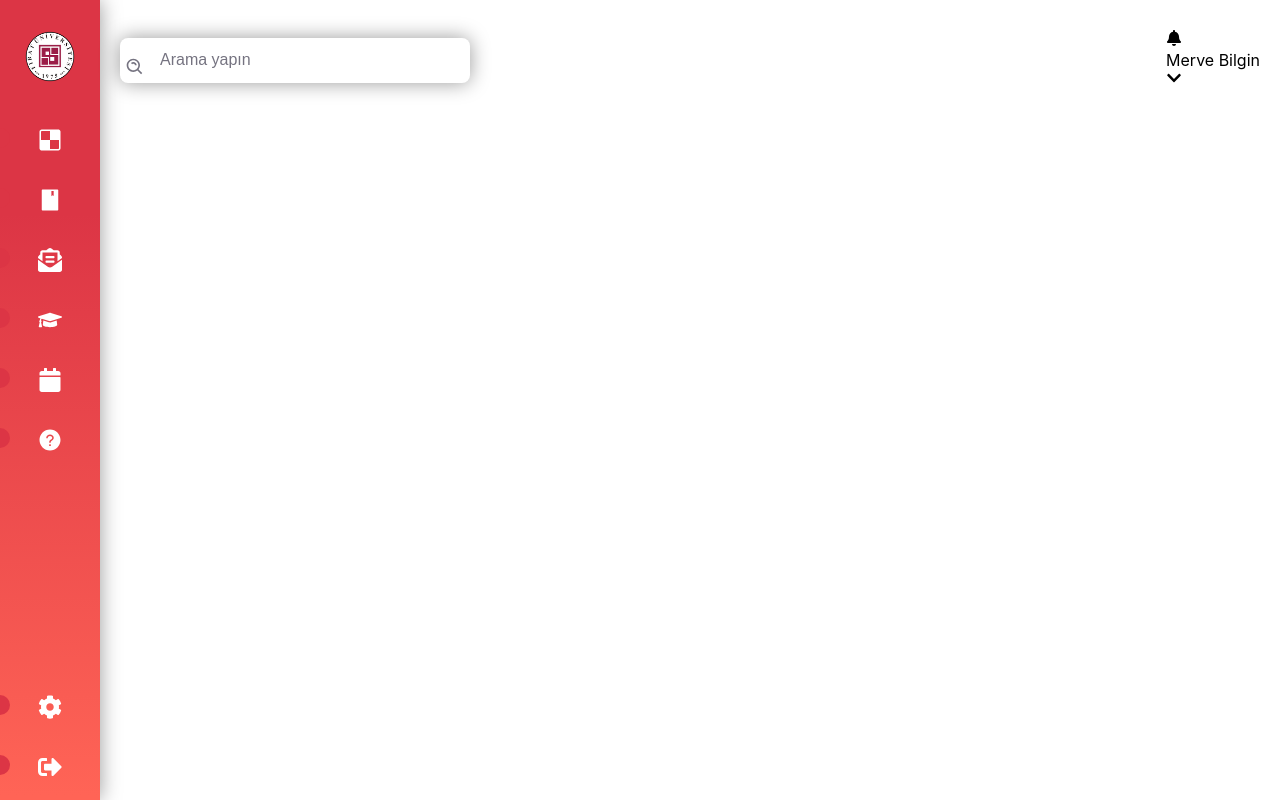
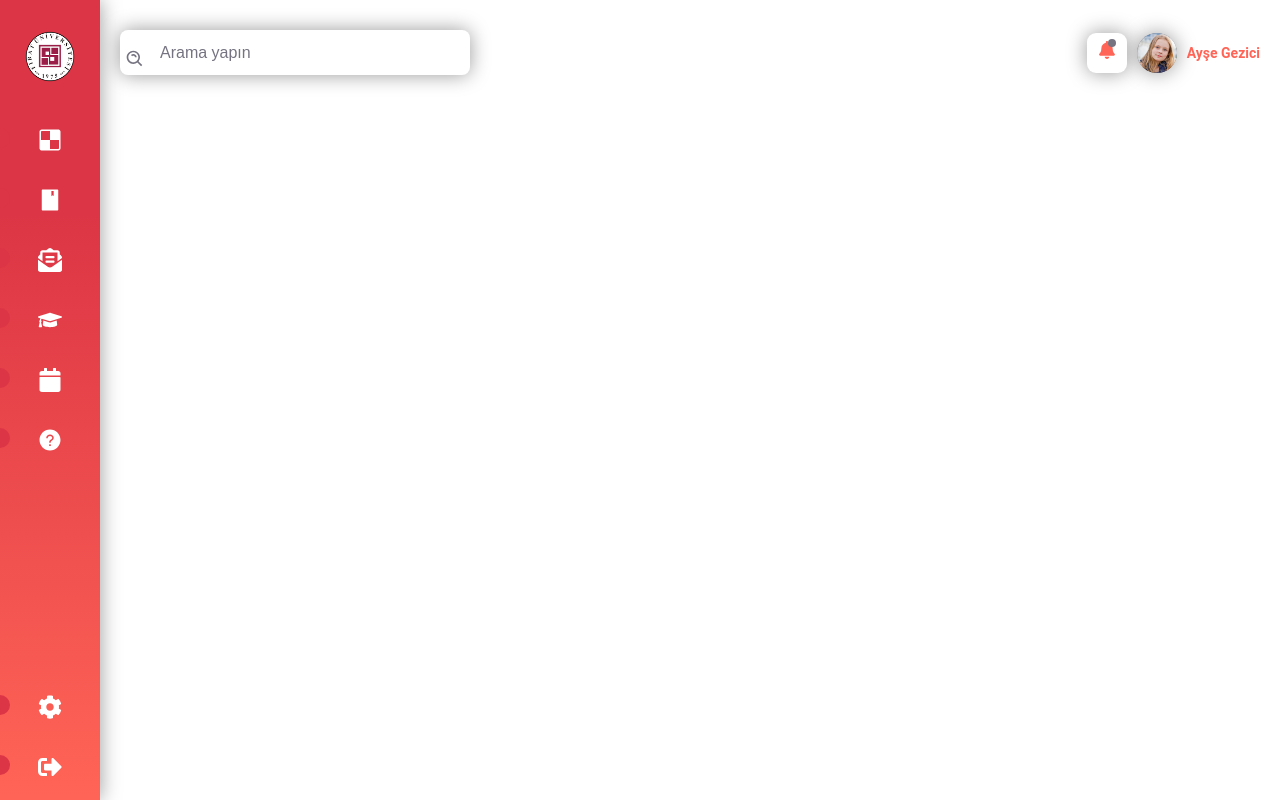
Before and after one commit to Atlantis-Takimi/Atlantis-Frontend, a React (Create React App) app in the folder frontend/: page / in a window 1280 px wide. Built offline with nearby package versions, Linux system fonts and the light colour scheme.

Commit message:
Create profile container in top menu

```diff
--- a/frontend/src/Components/Container/Container.css
+++ b/frontend/src/Components/Container/Container.css
@@ -36,7 +36,7 @@
 
 .topContainer .inputBox i {
     position: absolute;
-    top: 6%;
+    top: 5%;
     left: 9%;
     color: #757380;
     font-size: 20px;
@@ -46,3 +46,81 @@
     line-height: 45px;
 
 }
+
+.topContainer .profileContainer {
+    display: flex;
+    justify-content: center;
+    align-items: center;
+    color: #FF6456;
+    position: relative;
+}
+
+.topContainer .profileContainer .profileIcon {
+    width: 40px;
+    height: 40px;
+    background-color: #fff;
+    border-radius: 0.5em;
+    box-shadow: 0px 0px 20px rgba(0, 0, 0, 0.4);
+    text-align: center;
+    line-height: 40px;
+    font-size: 18px;
+    position: relative;
+}
+
+.topContainer .profileContainer .profileIcon::before {
+    position: absolute;
+    content: "";
+    top: 6px;
+    right: 10.6px;
+    width: 8px;
+    height: 8px;
+    background:#757380;
+    border-radius: 50%;
+}
+
+.topContainer .profileContainer .profileImage {
+    width: 40px;
+    height: 40px;
+    background: #757380;
+    margin: 0px 10px;
+    border-radius: 50%;
+    overflow: hidden;
+    box-shadow: 0px 0px 20px rgba(0, 0, 0, 0.4);
+}
+
+.topContainer .profileContainer .profileImage img{
+    object-fit: cover;
+    width: 100%;
+    height: 100%;
+}
+
+.topContainer .profileContainer .profileName {
+    font-family: "Roboto", sans-serif;
+    font-weight: 600;
+    font-size: 14px;
+}
+
+/*
+1)
+.topContainer .profileContainer .menuChevron {
+    cursor: pointer;
+    font-size: 12px;
+    margin: 0px 10px;
+}*/
+
+@media screen and (max-width: 525px) {
+    .container {
+        width: calc(100% - 68px);
+    }
+
+    .topContainer .inputBox {
+        width: 120px;
+        z-index: 101;
+    }
+
+    .topContainer .inputBox input:focus {
+        width: 320px;
+        transition: width 0.3s cubic-bezier(0.17, 0.81, 0.38, 1.39);
+    }
+
+}
--- a/frontend/src/Components/Container/TopContainer.jsx
+++ b/frontend/src/Components/Container/TopContainer.jsx
@@ -1,6 +1,8 @@
 import React from 'react'
 import { BiSearchAlt } from "react-icons/bi";
-import { FaBell, FaChevronDown } from "react-icons/fa";
+import { FaBell } from "react-icons/fa";
+import Student from '../../img/student.jpg'
+
 
 function TopContainer() {
   return (
@@ -17,13 +19,14 @@ function TopContainer() {
           </i>
 
           <div className="profileImage">
+            <img src={Student} alt=''></img>
 
           </div>
 
-          <p className="profileName">Merve Bilgin</p>
-          <i className="menuChevron" id='menuChevron'>
+          <p className="profileName">Ayşe Gezici</p>
+          {/*<i className="menuChevron" id='menuChevron'>
             <FaChevronDown/>
-          </i>
+  </i>*/}
 
 
         </div>
```
Also changed, not shown: frontend/src/img/student.jpg (added).
